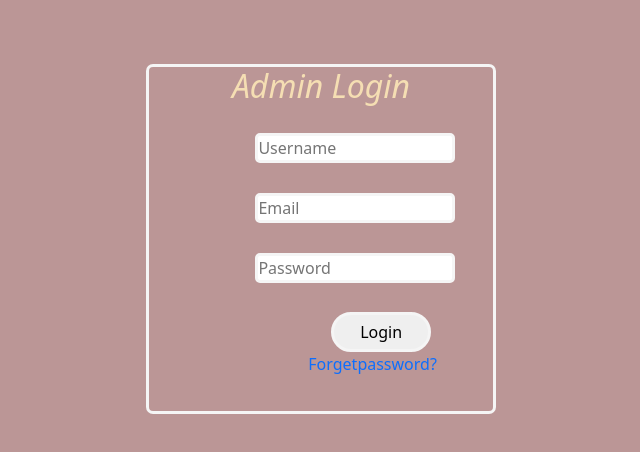
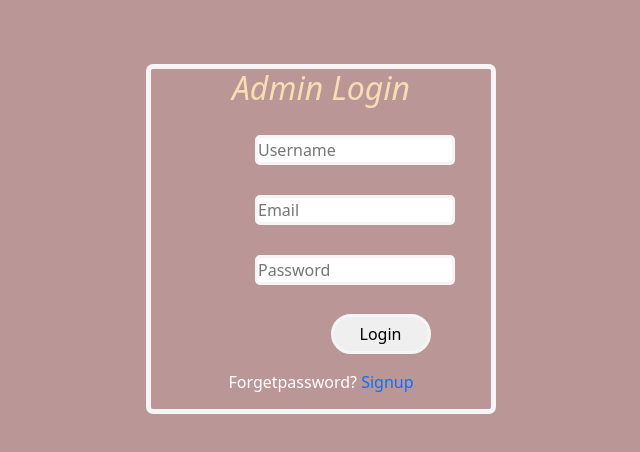
Before and after one commit to AskinasNatemin/LibraryManagementFrontend, a React (Create React App) app: page /admin_login in a window 1280 px wide. Shown: the top 452 px of the page, without its empty margins (302-942 px from the left). Built offline with nearby package versions, Linux system fonts and the light colour scheme.

Commit message:
adminlogin page

```diff
--- a/src/App.js
+++ b/src/App.js
@@ -5,6 +5,7 @@ import './Assets/Styles/StudentLogin.css'
 import StudentLogin from './Components/Students/StudentLogin';
 import{BrowserRouter,Routes,Route} from 'react-router-dom';
 import AdminLogin from './Components/Admin/AdminLogin';
+import AdminSignup from './Components/Admin/AdminSignup';
 function App() {
   return (
     <BrowserRouter>
@@ -12,6 +13,7 @@ function App() {
       <Routes>
         <Route path='/' element={<StudentLogin/>}/>
         <Route path='/admin_login' element={<AdminLogin/>}/>
+      <Route path='/admin_signup' element={<AdminSignup/>}/>
       </Routes>
     </div>
     </BrowserRouter>
--- a/src/Assets/Styles/AdminLogin.css
+++ b/src/Assets/Styles/AdminLogin.css
@@ -9,17 +9,17 @@ body{
 .loginpage{
     height: 350px;
     width: 350px;
-    border: solid whitesmoke;
+    border: solid 5px whitesmoke;
     border-radius: 7px;
     margin-left: 35%;
     margin-top: 5%;
 }
-.alogin{
+.adminlogin{
     color: wheat;
     font-style: oblique;
     text-align: center;
 }
-.username input{
+.adminusername input{
     height: 30px;
     width: 200px;
     margin-top: 20px;
@@ -28,7 +28,7 @@ body{
     border-radius: 5px;
     margin-bottom: 10px;
 }
-.email input{
+.adminemail input{
     height: 30px;
     width: 200px;
     margin-top: 20px;
@@ -37,7 +37,7 @@ body{
     border-radius: 5px;
     margin-bottom: 10px;
 }
-.password input{
+.adminpassword input{
     height: 30px;
     width: 200px;
     margin-top: 20px;
@@ -46,7 +46,7 @@ body{
     border-radius: 5px;
     margin-bottom: 10px;
 }
-.but button{
+.adminbut button{
     height: 40px;
     width: 100px;
     border: solid whitesmoke;
@@ -54,8 +54,3 @@ body{
     margin-left: 35%;
     margin-top: 19px;
 }
-.fp1 :link{
-    text-decoration: none;
-  margin-bottom: 20px;
-  margin-left: 30%;
-}
--- a/src/Components/Admin/AdminLogin.jsx
+++ b/src/Components/Admin/AdminLogin.jsx
@@ -6,12 +6,12 @@ function AdminLogin() {
   return (
    <div>
     <div className='loginpage'>
-       <h2 className='alogin'>Admin Login</h2>
-       <div className='username'><input type="text" placeholder='Username'/></div>
-       <div className='email'><input type="email" placeholder='Email'/></div>
-       <div className='password'><input type="password" placeholder='Password'/></div>
-       <div className='but'><button type='submit'>Login</button></div>
-       <div className='fp1'><Link>Forgetpassword?</Link></div>
+       <h2 className='adminlogin'>Admin Login</h2>
+       <div className='adminusername'><input type="text" placeholder='Username'/></div>
+       <div className='adminemail'><input type="email" placeholder='Email'/></div>
+       <div className='adminpassword'><input type="password" placeholder='Password'/></div>
+       <div className='adminbut'><button type='submit'>Login</button></div>
+       <div className='fp1 mt-3 text-center'><Link className='text-decoration-none text-white'>Forgetpassword?</Link> <Link className='text-decoration-none'>Signup</Link></div>
 
 
     </div>
--- /dev/null
+++ b/src/Components/Admin/AdminSignup.jsx
@@ -0,0 +1,13 @@
+import React from 'react'
+
+function AdminSignup() {
+    return (
+        <div>
+            <div className='adminsignup'>
+                <div><input type="text" placeholder='Firstname' /></div>
+            </div>
+        </div>
+    )
+}
+
+export default AdminSignup
```
Also changed, not shown: src/Assets/Styles/AdminSignup.css (added).
